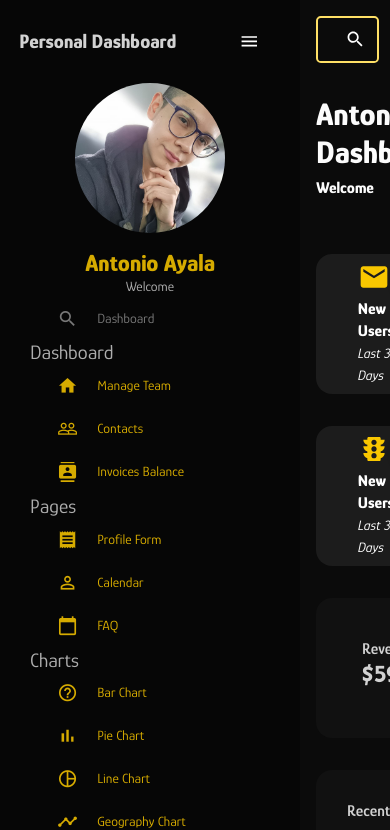
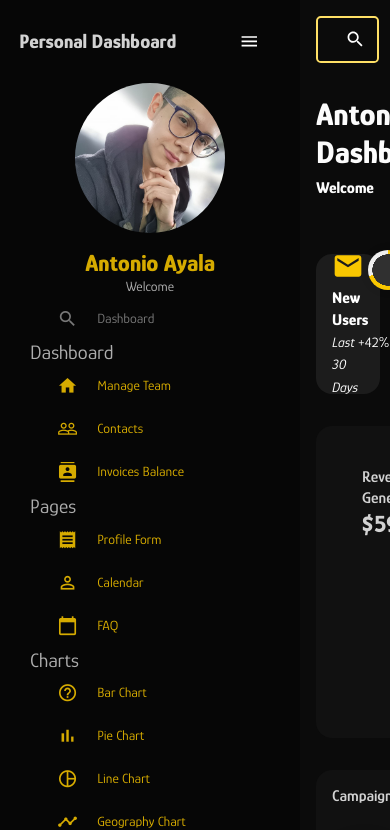
Before and after one commit to antonioayalam2001/dashboardProject, a React (Vite) app: page / in a window 390 px wide. Shown: the top 830 px of the page. Built offline with nearby package versions, Linux system fonts and the light colour scheme.

Commit message:
Correccion de responsive

```diff
--- a/src/pages/dashboard/Dashboard.jsx
+++ b/src/pages/dashboard/Dashboard.jsx
@@ -16,8 +16,9 @@ import { useWindowWidth } from "../../hooks/useWindowWidth.js";
 
 export const Dashboard = () => {
     const colors = getColors();
-    const { widthResponsive } = useWindowWidth();
+    const { widthResponsive } = useWindowWidth(800);
     const isMobile = widthResponsive < 600;
+    console.log('isMobile', isMobile);
     return (
         <Box m={'1rem'} paddingRight={"1rem"}>
             <Box display={'flex'} justifyContent={'space-between'} alignItems={'center'}>
@@ -116,7 +117,7 @@ export const Dashboard = () => {
                             </IconButton>
                         </Box>
                     </Box>
-                    <Box height="250px" m="-20px 0 0 0"  display={"flex"} justifyContent={"center"} alignItems={"center"}>
+                    <Box height="250px" m="-20px 0 0 0"  display={"flex"} justifyContent={"center"}>
                         {!isMobile && <LineChart isDashboard={true} />}
                         {isMobile && <Typography m={"0 auto"} variant="h5" fontWeight="600" color={colors.black[100]} sx={{ padding: '1rem' }}>line Chart available in larger devices</Typography>}
                     </Box>
```
